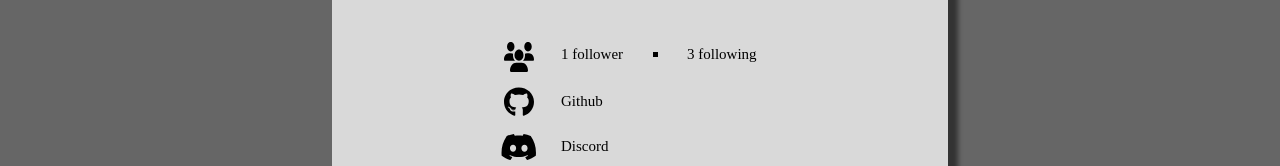
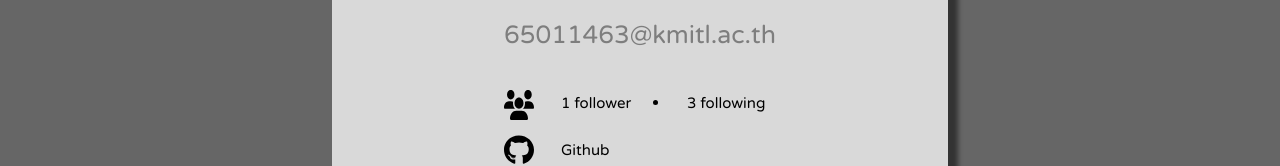
Before and after one commit to phurinjeffy/SE-React, a React (Create React App) app: page / in a window 1280 px wide. Shown: the part 560-726 px from the top of the page. Built offline with nearby package versions, Linux system fonts and the light colour scheme.

Commit message:
profile update

```diff
--- a/src/components/Profile/profile.css
+++ b/src/components/Profile/profile.css
@@ -5,7 +5,7 @@
   background: #d9d9d9;
   box-shadow: 10px 10px 5px rgba(0, 0, 0, 0.5);
   border-radius: 20px;
-  margin: auto;
+  margin: 3rem auto;
   display: flex;
   justify-content: center;
 }
@@ -71,7 +71,7 @@
   top: 494px;
   position: absolute;
   background: black;
-  border-radius: 9999;
+  border-radius: 100%;
 }
 
 .Following {
--- a/src/index.css
+++ b/src/index.css
@@ -1,4 +1,5 @@
 @import url('https://fonts.googleapis.com/css2?family=Manrope:wght@200;300;400;500;600;700;800&display=swap');
+@import url('https://fonts.googleapis.com/css?family=Varela+Round&display=swap');
 
 :root {
   --font-family: 'Manrope', sans-serif;
```
